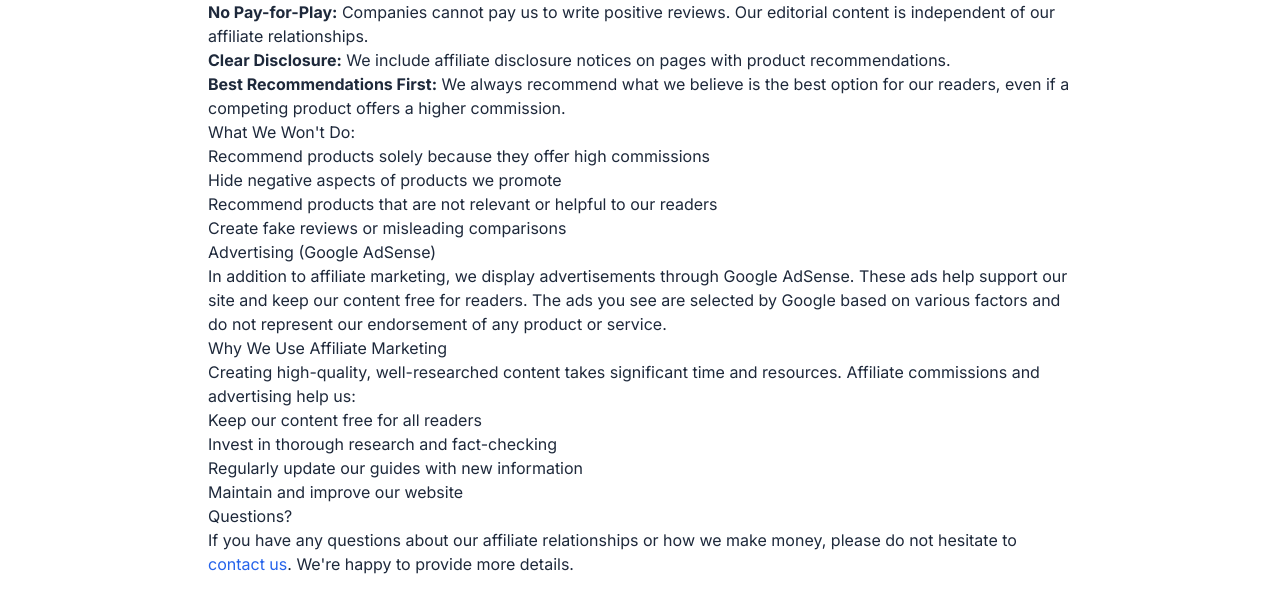
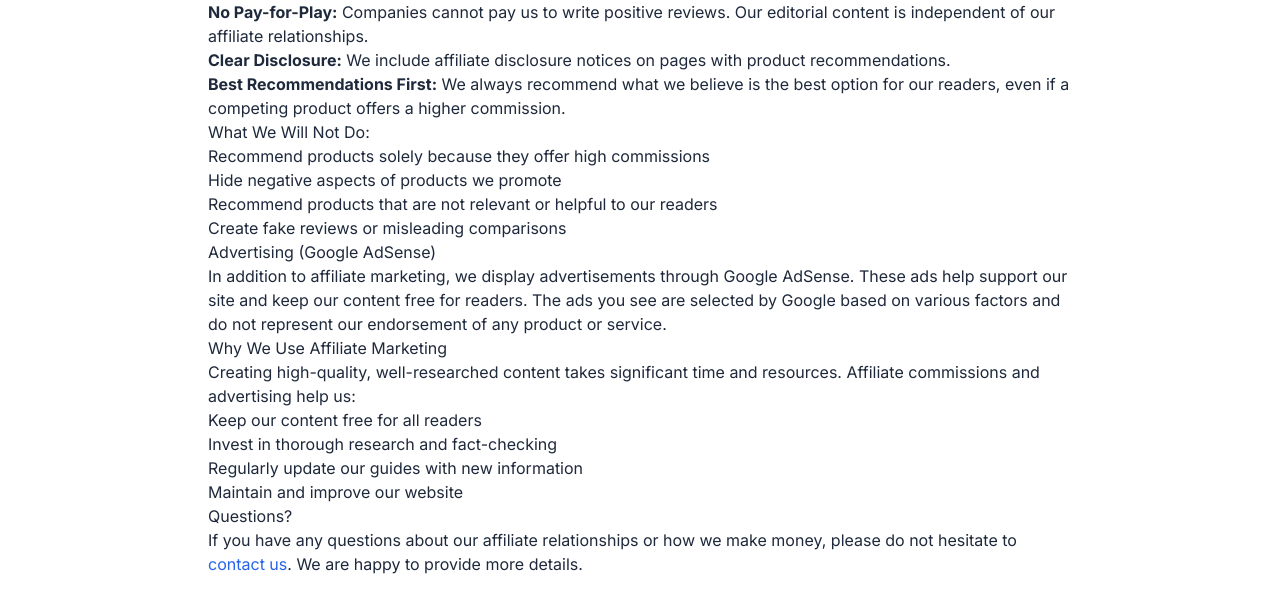
Before and after one commit to IIMugi/retrofitage, a Next.js app: page /disclosure in a window 1280 px wide. Shown: the part 1000-1606 px from the top of the page. Built offline with nearby package versions, Linux system fonts and the light colour scheme.

Commit message:
🐛 Fix remaining ESLint apostrophe errors

```diff
--- a/src/app/(legal)/disclosure/page.tsx
+++ b/src/app/(legal)/disclosure/page.tsx
@@ -71,7 +71,7 @@ export default function DisclosurePage() {
           </li>
         </ul>
 
-        <h3>What We Won't Do:</h3>
+        <h3>What We Will Not Do:</h3>
         <ul>
           <li>Recommend products solely because they offer high commissions</li>
           <li>Hide negative aspects of products we promote</li>
@@ -103,7 +103,7 @@ export default function DisclosurePage() {
           If you have any questions about our affiliate relationships or how we make money, please do not
           hesitate to{' '}
           <a href="/contact" className="text-primary-600 hover:underline">contact us</a>.
-          We're happy to provide more details.
+          We are happy to provide more details.
         </p>
 
         <div className="bg-primary-50 border border-primary-200 rounded-xl p-6 mt-8">
--- a/src/app/(legal)/privacy/page.tsx
+++ b/src/app/(legal)/privacy/page.tsx
@@ -97,7 +97,7 @@ export default function PrivacyPage() {
           <li>Object to certain processing activities</li>
         </ul>
 
-        <h2>Children's Privacy</h2>
+        <h2>Children&apos;s Privacy</h2>
         <p>
           Our Site is not intended for children under 13 years of age. We do not knowingly collect personal information from children under 13.
         </p>
```
